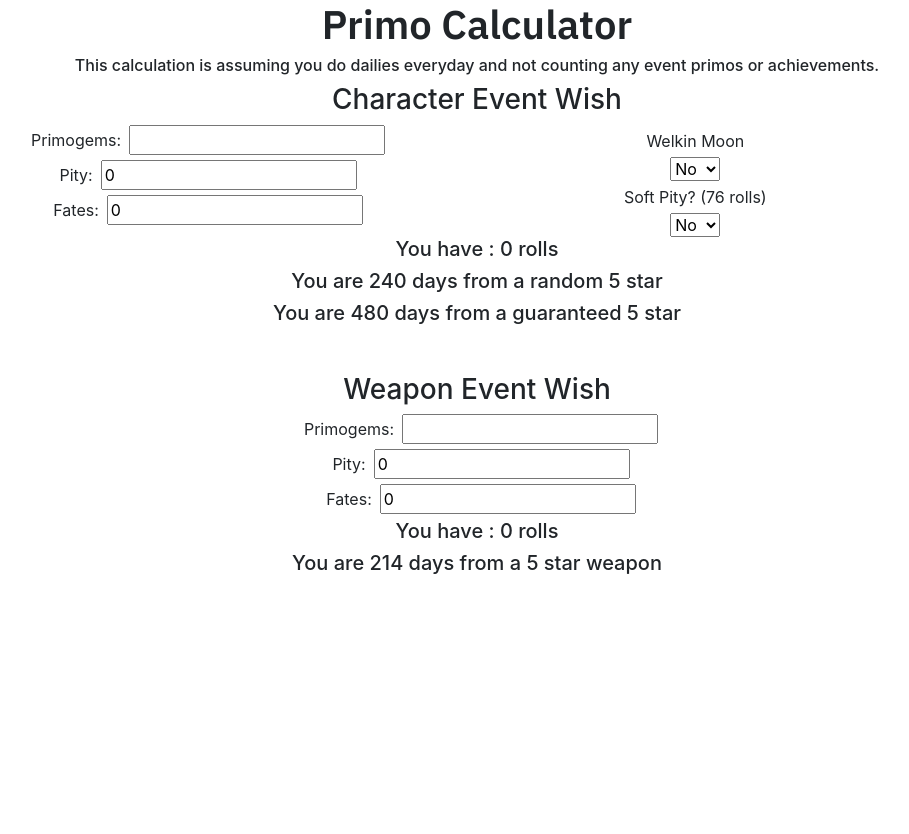
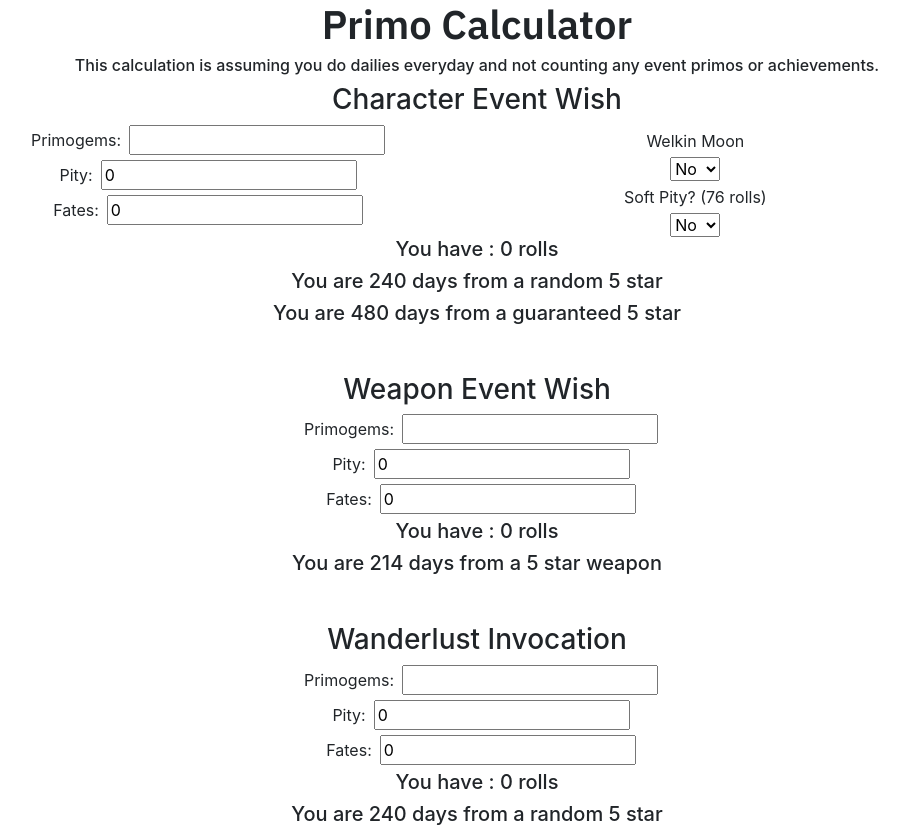
Before and after one commit to calvin-gao/genshin-impact-primo-calculator, a React (Create React App) app: page / in a window 1280 px wide. Shown: the whole page, without its empty margins (163-1072 px from the left). Before the commit the page ends 800 px from the top, so only its background shows below. Built offline with nearby package versions, Linux system fonts and the light colour scheme.

Commit message:
Adding StandardBanner

```diff
--- a/src/App.js
+++ b/src/App.js
@@ -1,6 +1,7 @@
 import './App.css';
 import PrimoForm from './components/PrimoForm'
 import WeaponBanner from './components/WeaponBanner'
+import StandardBanner from './components/StandardBanner'
 import 'bootstrap/dist/css/bootstrap.min.css';
 
 function App() {
@@ -14,6 +15,8 @@
         <PrimoForm/>
         <h3 className="mt-5">Weapon Event Wish </h3>
         <WeaponBanner/>
+        <h3 className="mt-5">Wanderlust Invocation</h3>
+        <StandardBanner/>
     </div>
   );
 }
--- /dev/null
+++ b/src/components/StandardBanner.jsx
@@ -0,0 +1,138 @@
+import React, { Component } from 'react';
+import * as helper from "./helper.js";
+
+export class StandardBanner extends Component{
+    constructor(props) {
+        super(props)
+        this.state = {
+             primogems : localStorage.getItem('StandardPrimo') || '',
+             fates : localStorage.getItem('StandardFates') || 0,
+             pity: localStorage.getItem('StandardPity') || 0,
+             monthly: (localStorage.getItem('monthly')  === 'true' ? true : false),
+             isSoftPity: (localStorage.getItem('isSoftPity')  === 'true' ? true : false),
+             rolls : 0,
+             daysTo5Star: 240,
+        };
+    }
+
+    componentDidMount = () => {
+        this.calculateRolls(null);
+    }
+
+
+    handlePrimogemsChange = (event) => {
+        if(helper.isNumeric(event.target.value)){
+            this.setState({
+                primogems : event.target.value
+            } , function() { localStorage.setItem( 'StandardPrimo', this.state.primogems ); this.calculateRolls(event);})
+        }
+    }
+
+    handlePityChange = (event) => {
+        if(helper.isNumeric(event.target.value)){
+            this.setState({
+                pity: event.target.value
+            } , function(){ this.calculateRolls(event); localStorage.setItem( 'StandardFates', this.state.pity);})
+        }
+    }
+
+    handleFateChange = (event) => {
+        if(helper.isNumeric(event.target.value)){
+            this.setState({
+                fates : event.target.value
+            }, function() {this.calculateRolls(event); localStorage.setItem( 'StandardPity', this.state.fates);})
+        }
+    }
+
+    handleSoftPityChange = (event) => {
+        this.setState({
+            isSoftPity : event.target.value
+        }, function() {this.calculateRolls(event); localStorage.setItem( 'isSoftPity', this.state.isSoftPity);} )
+    }
+
+
+    calculateDays = (currentPrimo , hasMonthly , softPity, lastRoll5Star) => {
+        let newDay = 0;
+
+        let targetRolls = helper.FIRST5STARPRIMOCOUNT;
+
+        if(lastRoll5Star){
+            targetRolls = helper.GURANTEEBANNER5STAR;
+        }
+
+        if(softPity === 'true'){
+            if(lastRoll5Star){
+                targetRolls = helper.TWOTIMESOFTPITY;
+            }else{
+                targetRolls = helper.SOFTPITYPRIMO;
+            }
+        }
+
+        let dailyPrimosGet = helper.DAILYCOMMISIONGEMS;
+        if (hasMonthly === 'true'){
+            dailyPrimosGet += helper.MONTHLYPERDAY
+        }
+
+        newDay = Math.max(0,Math.ceil((targetRolls - currentPrimo) / dailyPrimosGet));
+        return newDay;
+    }
+
+    calculateRolls = (event) => {
+        let currentPrimo = parseInt(this.state.primogems);
+        currentPrimo = currentPrimo || 0;
+        let pity = parseInt(this.state.pity);
+        pity = pity || 0;
+        let fates = parseInt(this.state.fates);
+        fates = fates || 0;
+
+        // calculate new primos based on pity, fates, and current primos
+        let newPseudoPrimo = currentPrimo + ((pity + fates) * helper.COSTPERROLL);
+
+        let newDay =  this.calculateDays(newPseudoPrimo, this.state.monthly, this.state.isSoftPity, false);
+        let newRolls = currentPrimo / helper.COSTPERROLL;
+
+        this.setState(
+            {rolls : newRolls,
+            daysTo5Star : newDay,
+            }
+        );
+    }
+
+    render(){
+        return(
+            <div>
+                <div>
+                    <div>
+                        <label className="mx-2"> Primogems: </label>
+                        <input type="text"
+                        value = {this.state.primogems}
+                        onChange={this.handlePrimogemsChange}
+                        onKeyUp={this.calculateRolls}
+                        />
+                    </div>
+                    <div>
+                        <label className="mx-2"> Pity: </label>
+                        <input type="text"
+                        value = {this.state.pity}
+                        onChange={this.handlePityChange}
+                        onKeyUp={this.calculateRolls}
+                        />
+                    </div>
+                    <div>
+                        <label className="mx-2"> Fates:</label>
+                        <input type="text"
+                        value = {this.state.fates}
+                        onChange={this.handleFateChange}
+                        onKeyUp={this.calculateRolls}
+                        />
+                    </div>
+                </div>
+
+                <h5>You have : {`${this.state.rolls}`} rolls </h5>
+                <h5>You are {`${this.state.daysTo5Star}`} days from a random 5 star</h5>
+            </div>
+        )
+    }
+}
+
+export default StandardBanner
```
Also changed, not shown: 1 other file (tests, documents, lock files or other folders).
